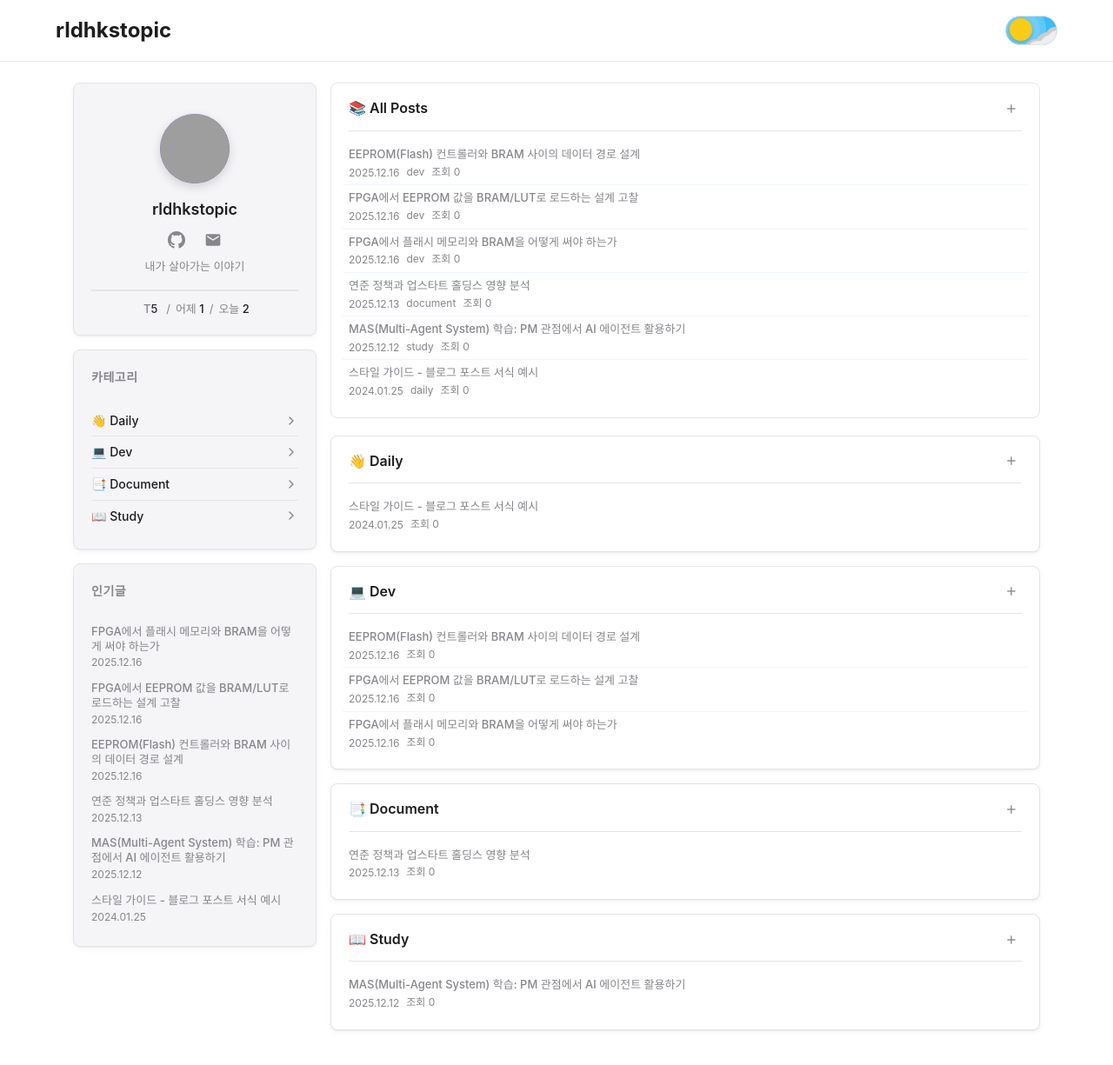
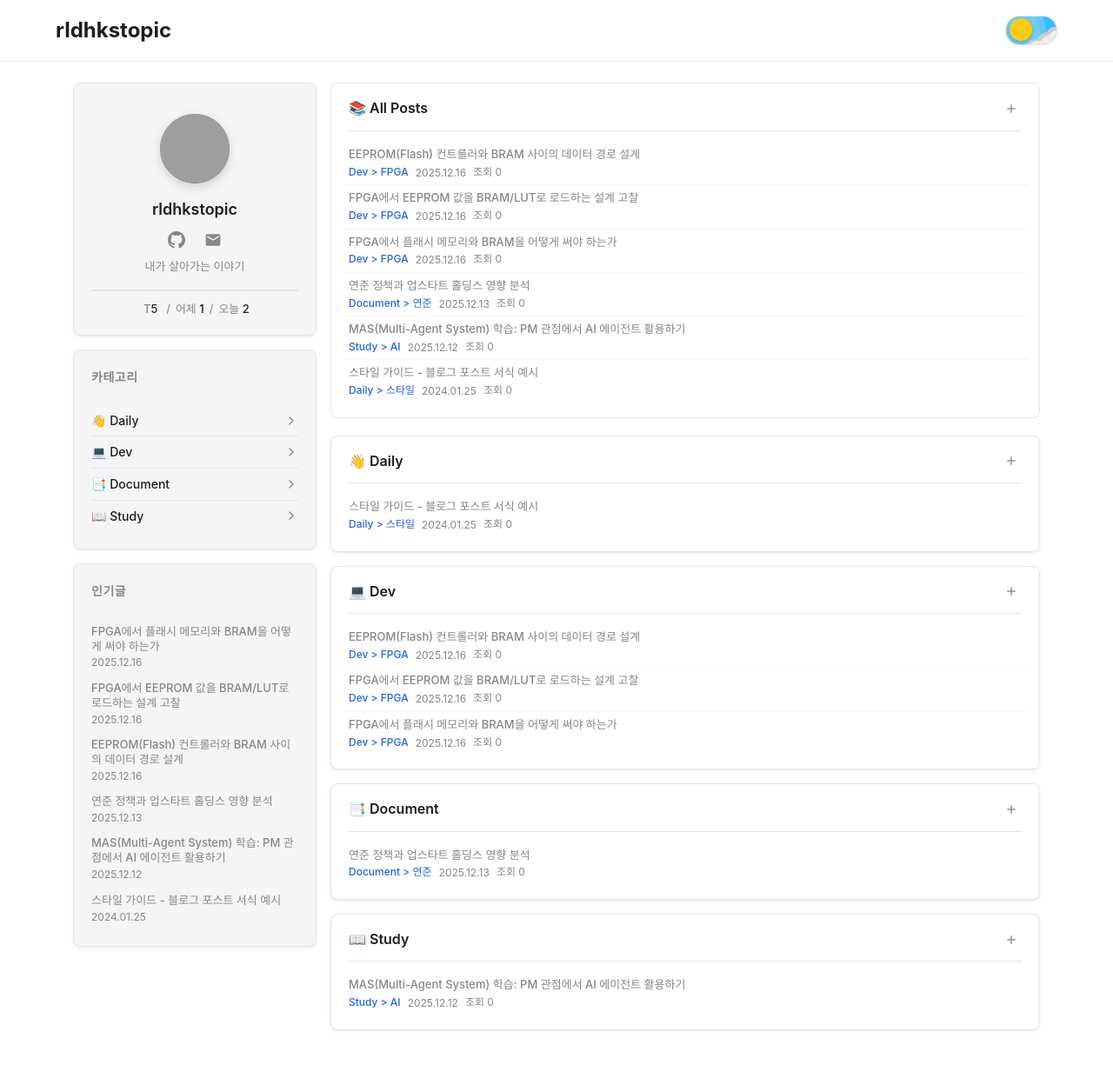
Before and after one commit to rldhkstopic/rldhkstopic.github.io, a Jekyll site: the page built from index.html, in a window 1280 px wide and 1225 px high. Shown: the whole window at 87% size. Built offline with Jekyll 4.4.1, drawn with Linux system fonts in a browser that asks for light colours; nearby versions of some CDN libraries; grey boxes are pictures that could not be loaded.

Commit message:
Add category path display (Category > Subcategory) to post list items on main page

```diff
--- a/assets/css/main.css
+++ b/assets/css/main.css
@@ -866,6 +866,13 @@ body.home-page .page-content {
 .post-list-category {
   font-size: 0.75rem;
   color: var(--text-secondary);
+}
+
+.post-list-category-path {
+  font-size: 0.75rem;
+  color: var(--accent-color);
+  font-weight: 500;
+  white-space: nowrap;
 }
 
 .post-list-meta {
--- a/index.html
+++ b/index.html
@@ -247,10 +247,21 @@ layout: default
             <a href="{{ post.url | relative_url }}" class="post-list-item">
               <span class="post-list-title">{{ post.title | escape }}</span>
               <div class="post-list-meta">
+                {% assign category_names = 'daily:Daily,dev:Dev,document:Document,study:Study' | split: ',' %}
+                {% assign category_display = post.category | capitalize %}
+                {% for cat_pair in category_names %}
+                  {% assign cat_data = cat_pair | split: ':' %}
+                  {% if cat_data[0] == post.category %}
+                    {% assign category_display = cat_data[1] %}
+                    {% break %}
+                  {% endif %}
+                {% endfor %}
+                {% if post.tags.size > 0 %}
+                <span class="post-list-category-path">{{ category_display }} > {{ post.tags[0] }}</span>
+                {% else %}
+                <span class="post-list-category-path">{{ category_display }}</span>
+                {% endif %}
                 <span class="post-list-date">{{ post.date | date: "%Y.%m.%d" }}</span>
-                {% if post.category %}
-                <span class="post-list-category">{{ post.category }}</span>
-                {% endif %}
                 <span class="post-list-views">조회 {{ post.views | default: 0 }}</span>
               </div>
             </a>
@@ -281,6 +292,11 @@ layout: default
             <a href="{{ post.url | relative_url }}" class="post-list-item">
               <span class="post-list-title">{{ post.title | escape }}</span>
               <div class="post-list-meta">
+                {% if post.tags.size > 0 %}
+                <span class="post-list-category-path">Daily > {{ post.tags[0] }}</span>
+                {% else %}
+                <span class="post-list-category-path">Daily</span>
+                {% endif %}
                 <span class="post-list-date">{{ post.date | date: "%Y.%m.%d" }}</span>
                 <span class="post-list-views">조회 {{ post.views | default: 0 }}</span>
               </div>
@@ -312,6 +328,11 @@ layout: default
             <a href="{{ post.url | relative_url }}" class="post-list-item">
               <span class="post-list-title">{{ post.title | escape }}</span>
               <div class="post-list-meta">
+                {% if post.tags.size > 0 %}
+                <span class="post-list-category-path">Dev > {{ post.tags[0] }}</span>
+                {% else %}
+                <span class="post-list-category-path">Dev</span>
+                {% endif %}
                 <span class="post-list-date">{{ post.date | date: "%Y.%m.%d" }}</span>
                 <span class="post-list-views">조회 {{ post.views | default: 0 }}</span>
               </div>
@@ -343,6 +364,11 @@ layout: default
             <a href="{{ post.url | relative_url }}" class="post-list-item">
               <span class="post-list-title">{{ post.title | escape }}</span>
               <div class="post-list-meta">
+                {% if post.tags.size > 0 %}
+                <span class="post-list-category-path">Document > {{ post.tags[0] }}</span>
+                {% else %}
+                <span class="post-list-category-path">Document</span>
+                {% endif %}
                 <span class="post-list-date">{{ post.date | date: "%Y.%m.%d" }}</span>
                 <span class="post-list-views">조회 {{ post.views | default: 0 }}</span>
               </div>
@@ -374,6 +400,11 @@ layout: default
             <a href="{{ post.url | relative_url }}" class="post-list-item">
               <span class="post-list-title">{{ post.title | escape }}</span>
               <div class="post-list-meta">
+                {% if post.tags.size > 0 %}
+                <span class="post-list-category-path">Study > {{ post.tags[0] }}</span>
+                {% else %}
+                <span class="post-list-category-path">Study</span>
+                {% endif %}
                 <span class="post-list-date">{{ post.date | date: "%Y.%m.%d" }}</span>
                 <span class="post-list-views">조회 {{ post.views | default: 0 }}</span>
               </div>
```
